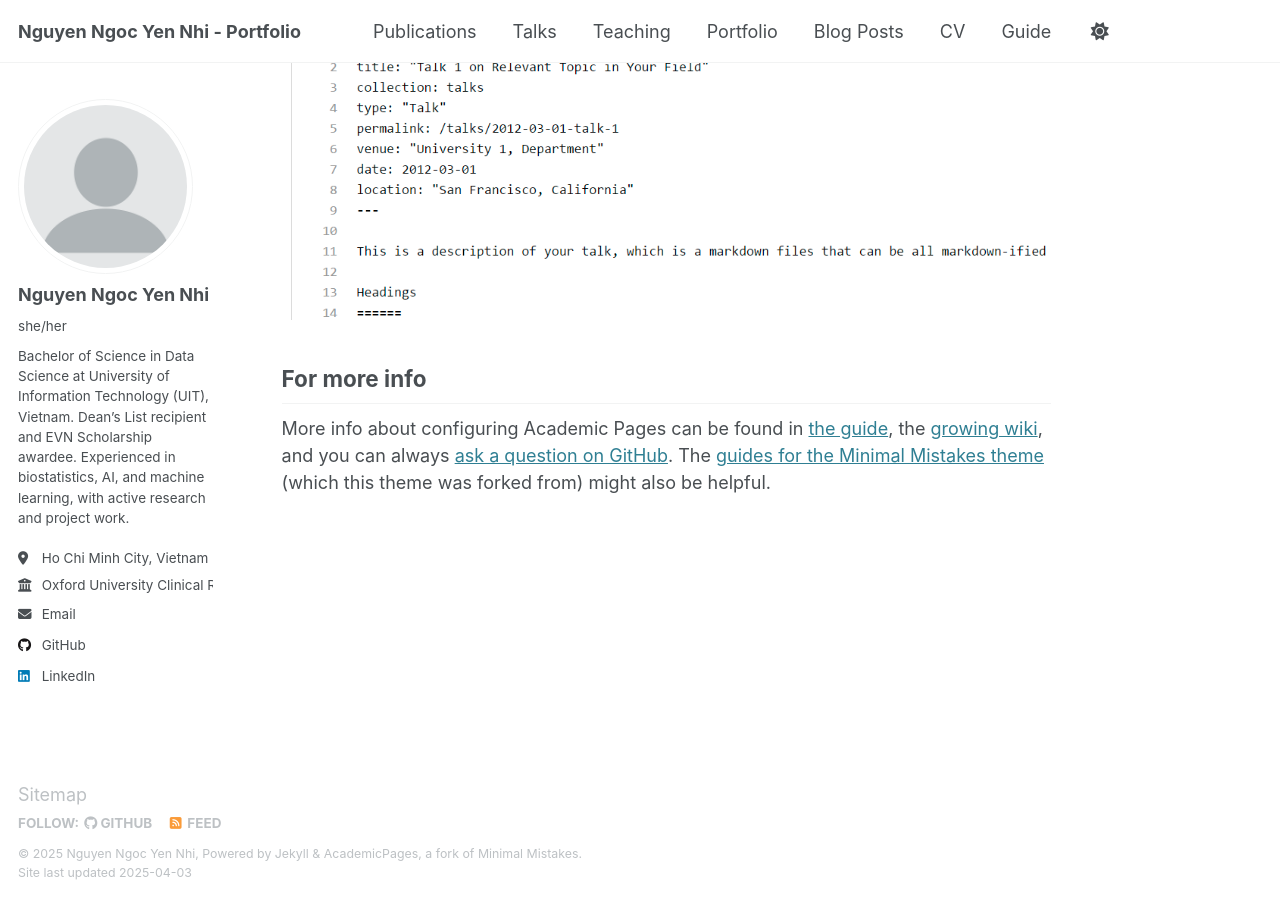
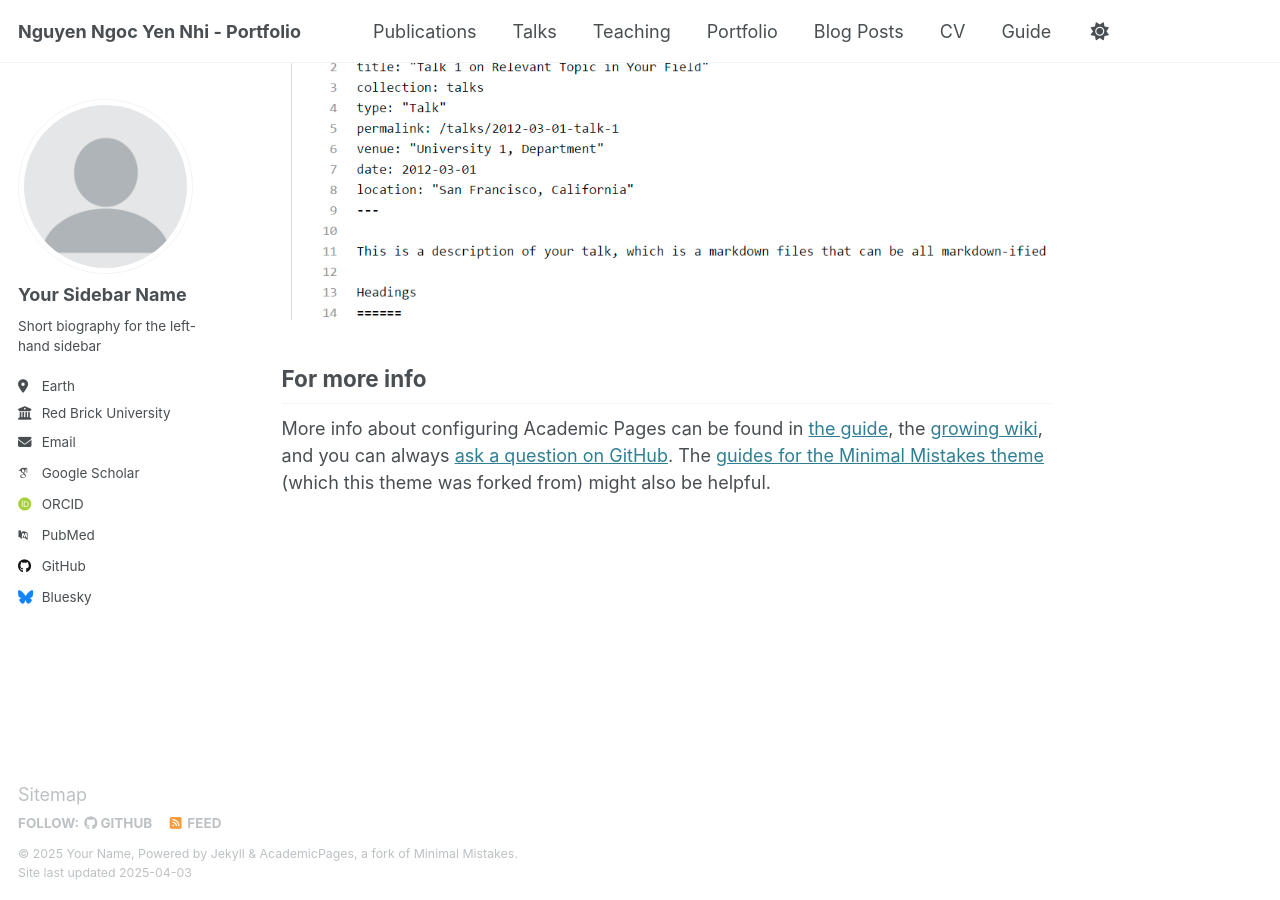
Before and after one commit to dalietnguyen342/dalietnguyen342.github.io, a Jekyll site: the page built from _pages/about.md, in a window 1280 px wide and 900 px high, scrolled down 2635 px. Built offline with Jekyll 4.4.1, drawn with Linux system fonts in a browser that asks for light colours; some web fonts are replaced; part of the change alters nothing that is shown.

Commit message:
Update _config.yml

```diff
--- a/_config.yml
+++ b/_config.yml
@@ -1,99 +1,158 @@
 # Welcome to Jekyll!
 #
-# This config file affects your entire site. Once set up, you should rarely need to edit it.
-# If you make changes, restart the server process.
+# This config file is meant for settings that affect your entire site, values
+# which you are expected to set up once and rarely need to edit after that.
+# For technical reasons, this file is *NOT* reloaded automatically when you use
+# `jekyll serve -l -H localhost`. If you change this file, please restart the
+# server process.
 
 # Basic Site Settings
 locale: "en-US"
 site_theme: "default"
 title: "Nguyen Ngoc Yen Nhi - Portfolio"
 title_separator: "-"
-name: "Nguyen Ngoc Yen Nhi"
-description: "Data Science Student & Researcher | Biostatistician Intern at OUCRU | Specializing in AI, Machine Learning, and Biostatistics"
-url: "https://nhinguyen34.github.io"
-baseurl: ""
-repository: "NhiNguyen34/NhiNguyen34.github.io"
+name                     : &name "Your Name"
+description              : &description "personal description"
+url                      : https://academicpages.github.io # the base hostname & protocol for your site e.g. "https://[your GitHub username].github.io"
+baseurl                  : "" # the subpath of your site, e.g. "/blog"
+repository               : "academicpages/academicpages.github.io"
 
-# Site Author Information
+# Site Author - The following control what appear as part of the author content on the side bar.
+#               If a field is blank the icon and link will not appear, otherwise it will be shown.
+#               Additional customization can be done by editing /_includes/author-profile.html
 author:
-  avatar: "profile.png"         # Ensure your profile image is placed in the appropriate folder
-  name: "Nguyen Ngoc Yen Nhi"
-  pronouns: "she/her"
-  bio: "Bachelor of Science in Data Science at University of Information Technology (UIT), Vietnam. Dean’s List recipient and EVN Scholarship awardee. Experienced in biostatistics, AI, and machine learning, with active research and project work."
-  location: "Ho Chi Minh City, Vietnam"
-  employer: "Oxford University Clinical Research Unit (OUCRU)"
-  email: "yennhi.nguyenngoc03@gmail.com"
-  # Academic & Professional Profiles
-  github: "NhiNguyen34"
-  linkedin: "https://www.linkedin.com/in/yennhinguyenngoc03/"
+  # Biographic information
+  avatar           : "profile.png"
+  name             : "Your Sidebar Name"
+  pronouns         : # example: "she/her"
+  bio              : "Short biography for the left-hand sidebar"
+  location         : "Earth"
+  employer         : "Red Brick University"
+  uri              : # URL
+  email            : "none@example.org"
 
-# Social Sharing & Links
-social:
-  type: "Person"
-  name: "Nguyen Ngoc Yen Nhi"
-  links:
-    - name: "LinkedIn"
-      url: "https://www.linkedin.com/in/yennhinguyenngoc03/"
-    - name: "GitHub"
-      url: "https://github.com/NhiNguyen34"
+  # Academic websites
+  arxiv            : # URL - Update with the correct link to your profile
+  googlescholar    : "https://scholar.google.com/citations?user=PS_CX0AAAAAJ"
+  impactstory      : # URL
+  orcid            : "http://orcid.org/yourorcidurl"
+  semantic         : # URL
+  pubmed           : "https://www.ncbi.nlm.nih.gov/pubmed/?term=john+snow"
+  researchgate     : # URL
+  scopus           : # URL
 
-# Publication Categories (if applicable)
+  # Repositories and software development
+  bitbucket        : # Username - Update with your username on the site
+  codepen          : # Username
+  dribbble         : # Username
+  github           : "academicpages"
+  kaggle           : # Username
+  stackoverflow    : # User number or user number and name (i.e., use "1" or "1/jeff-atwood")
+
+  # Social media
+  bluesky          : "bsky.app" # Replace this with you Bluesky username
+  facebook         : # Username
+  flickr           : # Username
+  foursquare       : # Username
+  goodreads        : # Username
+  google_plus      : # Username
+  keybase          : # Username
+  instagram        : # Username
+  lastfm           : # Username
+  linkedin         : # Username
+  mastodon         : # URL
+  medium           : # URL
+  pinterest        : # Username
+  soundcloud       : # Username
+  steam            : # Username
+  telegram         : # URL
+  tumblr           : # Username
+  twitter          : # Username for X / Twitter
+  vine             : # Username
+  weibo            : # Username
+  wikipedia        : # Username
+  xing             : # Username
+  youtube          : # Username
+  zhihu            : # Username
+
+# Publication Category - The following the list of publication categories and their headings
 publication_category:
   books:
-    title: "Books"
+    title: 'Books'
   manuscripts:
-    title: "Journal Articles"
+    title: 'Journal Articles'
   conferences:
-    title: "Conference Papers"
+    title: 'Conference Papers'
 
 # Site Settings
-teaser: ""
-breadcrumbs: false
-words_per_minute: 160
-future: true
-read_more: "disabled"
-talkmap_link: false
+teaser                   :  # filename of teaser fallback teaser image placed in /images/, .e.g. "500x300.png"
+breadcrumbs              : false # true, false (default)
+words_per_minute         : 160
+future                   : true
+read_more                : "disabled" # if enabled, adds "Read more" links to excerpts
+talkmap_link             : false      #change to true to add link to talkmap on talks page
 comments:
-  provider: ""
+  provider               : # false (default), "disqus", "discourse", "facebook", "google-plus", "staticman", "custom"
+  disqus:
+    shortname            :
+  discourse:
+    server               : # https://meta.discourse.org/t/embedding-discourse-comments-via-javascript/31963 , e.g.: meta.discourse.org
+  facebook:
+    appid                :
+    num_posts            : # 5 (default)
+    colorscheme          : # "light" (default), "dark"
 staticman:
-  allowedFields: ['name', 'email', 'url', 'message']
-  branch: "gh-pages"
-  commitMessage: "New comment."
-  filename: comment-{@timestamp}
-  format: "yml"
-  moderation: true
-  path: "_data/comments/{options.slug}"
-  requiredFields: ['name', 'email', 'message']
+  allowedFields          : ['name', 'email', 'url', 'message']
+  branch                 : "gh-pages" # "master", "gh-pages"
+  commitMessage          : "New comment."
+  filename               : comment-{@timestamp}
+  format                 : "yml"
+  moderation             : true
+  path                   : "_data/comments/{options.slug}"
+  requiredFields         : ['name', 'email', 'message']
   transforms:
-    email: "md5"
+    email                : "md5"
   generatedFields:
     date:
-      type: "date"
+      type               : "date"
       options:
-        format: "iso8601"
+        format           : "iso8601" # "iso8601" (default), "timestamp-seconds", "timestamp-milliseconds"
 atom_feed:
-  hide: false
-  path: ""
+  hide                   : false     # change to true to hide the RSS feed in the footer
+  path                   : # blank (default) uses feed.xml
 
-# SEO & Analytics (update if you have verification codes)
-google_site_verification: ""
-bing_site_verification: ""
-alexa_site_verification: ""
-yandex_site_verification: ""
+
+# SEO Related
+google_site_verification :
+bing_site_verification   :
+alexa_site_verification  :
+yandex_site_verification :
+
+
+# Social Sharing
 twitter:
-  username: ""
+  username               : &twitter
 facebook:
-  username: ""
-  app_id: ""
-  publisher: ""
-og_image: ""
+  username               :
+  app_id                 :
+  publisher              :
+og_image                 :  # Open Graph/Twitter default site image
+# For specifying social profiles
+# - https://developers.google.com/structured-data/customize/social-profiles
+social:
+  type                   : # Person or Organization (defaults to Person)
+  name                   : # If the user or organization name differs from the site's name
+  links: # An array of links to social media profiles
 
+
+# Analytics
 analytics:
-  provider: "false"
+  provider               :  "false" # false (default), "google", "google-universal", "google-analytics-4", "custom"
   google:
-    tracking_id: ""
+    tracking_id          :
 
-# File Inclusion & Exclusion
+
+# Reading Files
 include:
   - .htaccess
   - _pages
@@ -131,13 +190,16 @@ keep_files:
 encoding: "utf-8"
 markdown_ext: "markdown,mkdown,mkdn,mkd,md"
 
-# Markdown & Conversion Settings
+
+# Conversion
 markdown: kramdown
 highlighter: rouge
 lsi: false
 excerpt_separator: "\n\n"
 incremental: false
 
+
+# Markdown Processing
 kramdown:
   input: GFM
   hard_wrap: false
@@ -148,7 +210,8 @@ kramdown:
   smart_quotes: lsquo,rsquo,ldquo,rdquo
   enable_coderay: false
 
-# Collections for Site Content
+
+# These settings control the types of collections used by the template
 collections:
   teaching:
     output: true
@@ -163,8 +226,10 @@ collections:
     output: true
     permalink: /:collection/:path/
 
-# Default Values for Pages & Posts
+
+# These settings control how pages and collections are included in the site
 defaults:
+  # _posts
   - scope:
       path: ""
       type: posts
@@ -175,12 +240,14 @@ defaults:
       comments: true
       share: true
       related: true
+  # _pages
   - scope:
       path: ""
       type: pages
     values:
       layout: single
       author_profile: true
+  # _teaching
   - scope:
       path: ""
       type: teaching
@@ -189,6 +256,7 @@ defaults:
       author_profile: true
       share: true
       comments: true
+  # _publications
   - scope:
       path: ""
       type: publications
@@ -197,6 +265,7 @@ defaults:
       author_profile: true
       share: true
       comments: true
+  # _portfolio
   - scope:
       path: ""
       type: portfolio
@@ -205,6 +274,7 @@ defaults:
       author_profile: true
       share: true
       comment: true
+  # _talks
   - scope:
       path: ""
       type: talks
@@ -213,14 +283,19 @@ defaults:
       author_profile: true
       share: true
 
-# Sass/SCSS Settings
+
+# Sass/SCSS
 sass:
   sass_dir: _sass
-  style: compressed
+  style: compressed # http://sass-lang.com/documentation/file.SASS_REFERENCE.html#output_style
 
-# Output Settings
+
+# Outputting
 permalink: /:categories/:title/
-timezone: Etc/UTC
+# paginate: 5 # amount of posts to show
+# paginate_path: /page:num/
+timezone: Etc/UTC # http://en.wikipedia.org/wiki/List_of_tz_database_time_zones
+
 
 # Plugins
 plugins:
@@ -231,6 +306,7 @@ plugins:
   - jekyll-redirect-from
   - jemoji
 
+# Mimic GitHub Pages with --safe
 whitelist:
   - jekyll-feed
   - jekyll-gist
@@ -239,15 +315,38 @@ whitelist:
   - jekyll-redirect-from
   - jemoji
 
-# Archives Configuration
+
+# Archives
+#  Type
+#  - GitHub Pages compatible archive pages built with Liquid ~> type: liquid (default)
+#  - Jekyll Archives plugin archive pages ~> type: jekyll-archives
+#  Path (examples)
+#  - Archive page should exist at path when using Liquid method or you can
+#    expect broken links (especially with breadcrumbs enabled)
+#  - <base_path>/tags/my-awesome-tag/index.html ~> path: /tags/
+#  - <base_path/categories/my-awesome-category/index.html ~> path: /categories/
+#  - <base_path/my-awesome-category/index.html ~> path: /
 category_archive:
   type: liquid
   path: /categories/
 tag_archive:
   type: liquid
   path: /tags/
+# https://github.com/jekyll/jekyll-archives
+# jekyll-archives:
+#   enabled:
+#     - categories
+#     - tags
+#   layouts:
+#     category: archive-taxonomy
+#     tag: archive-taxonomy
+#   permalinks:
+#     category: /categories/:name/
+#     tag: /tags/:name/
 
-# HTML Compression Settings
+
+# HTML Compression
+# - http://jch.penibelst.de/
 compress_html:
   clippings: all
   ignore:
```
